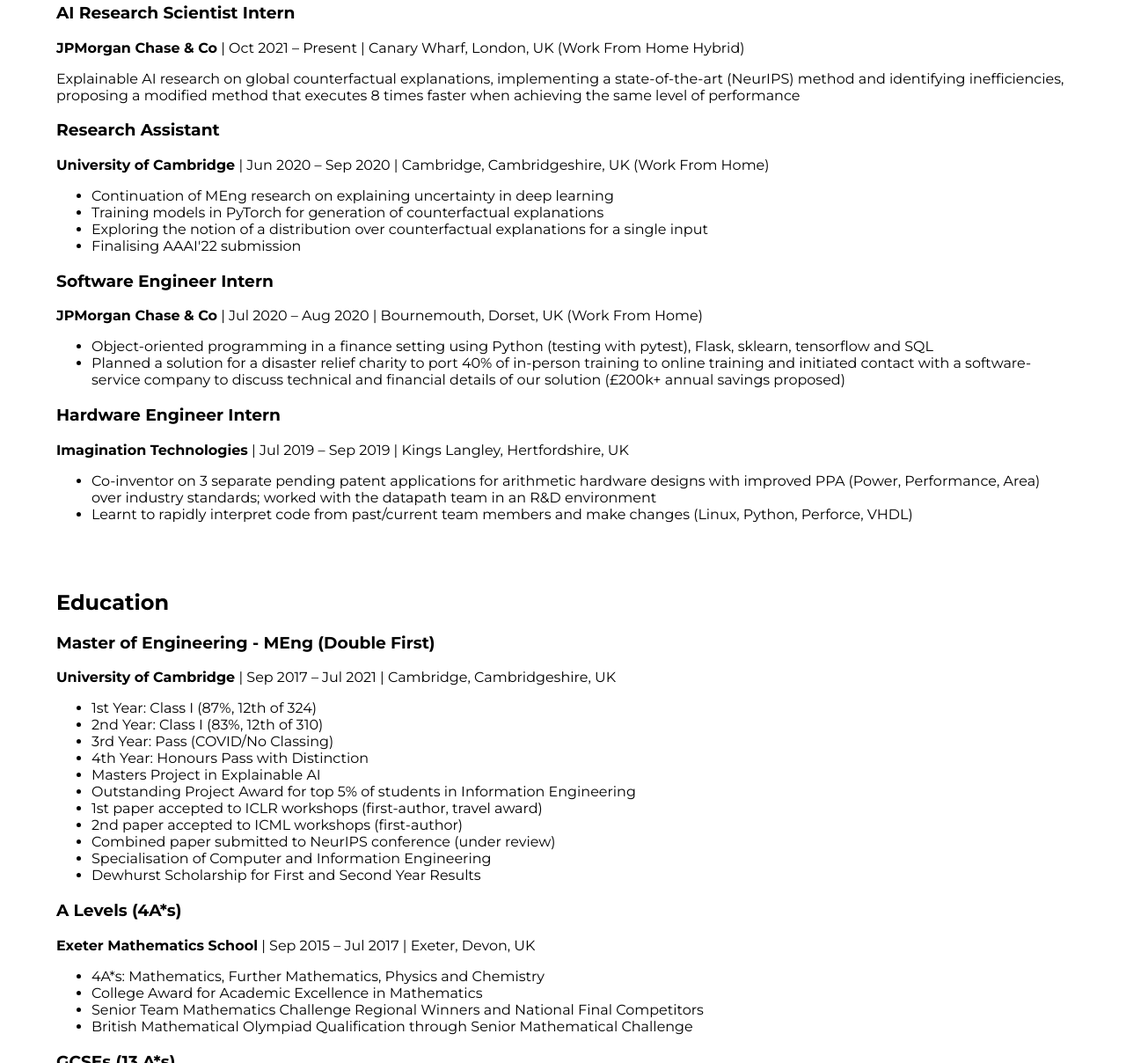
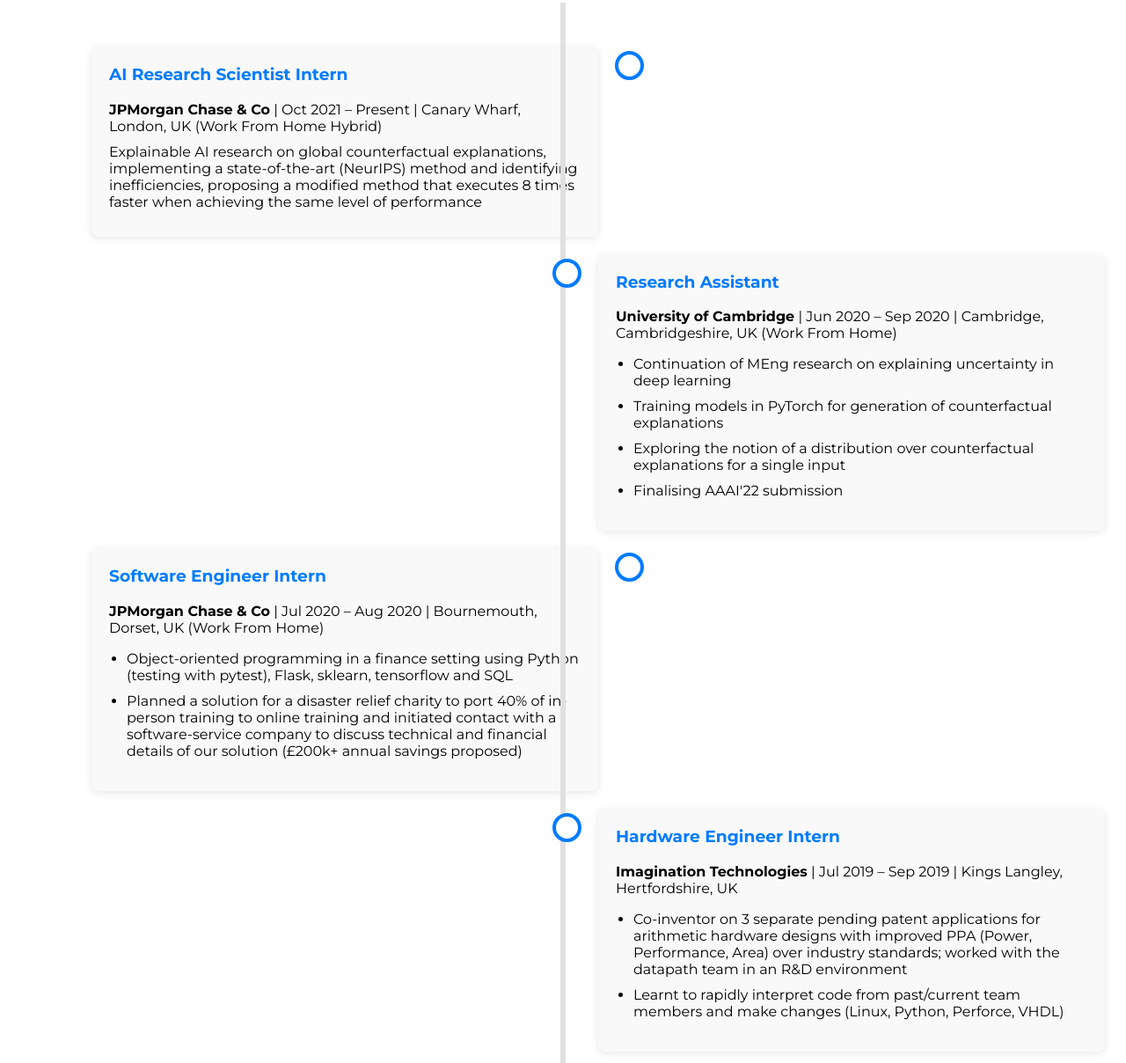
Before and after one commit to mihirupadhyay/mihirupadhyay.github.io, a plain HTML site: page index.html in a window 1280 px wide. Shown: the part 1171-2379 px from the top of the page at 88% size. Drawn offline with Linux system fonts and the light colour scheme.

Commit message:
timeline added

```diff
--- a/index.html
+++ b/index.html
@@ -7,6 +7,105 @@
     <link rel="stylesheet" href="style.css">
     <link href="https://cdnjs.cloudflare.com/ajax/libs/font-awesome/6.0.0-beta3/css/all.min.css" rel="stylesheet">
     <link href="https://fonts.googleapis.com/css2?family=Montserrat:wght@400;700&display=swap" rel="stylesheet">
+    <style>
+        /* Timeline Styling */
+        .timeline {
+            position: relative;
+            max-width: 1200px;
+            margin: 0 auto;
+            padding: 40px 0;
+        }
+
+        .timeline::after {
+            content: '';
+            position: absolute;
+            width: 6px;
+            background-color: #e0e0e0;
+            top: 0;
+            bottom: 0;
+            left: 50%;
+            margin-left: -3px;
+        }
+
+        .timeline-item {
+            padding: 10px 40px;
+            position: relative;
+            width: 50%;
+        }
+
+        .timeline-item.left {
+            left: 0;
+        }
+
+        .timeline-item.right {
+            left: 50%;
+        }
+
+        .timeline-item::after {
+            content: '';
+            position: absolute;
+            width: 25px;
+            height: 25px;
+            right: -12px;
+            background-color: #fff;
+            border: 4px solid #007bff;
+            top: 15px;
+            border-radius: 50%;
+            z-index: 1;
+        }
+
+        .timeline-item.right::after {
+            left: -12px;
+        }
+
+        .timeline-content {
+            padding: 20px;
+            background-color: #f9f9f9;
+            border-radius: 8px;
+            box-shadow: 0 2px 10px rgba(0, 0, 0, 0.1);
+        }
+
+        .timeline-content h3 {
+            margin-top: 0;
+            color: #007bff;
+        }
+
+        .timeline-content p {
+            margin: 10px 0;
+        }
+
+        .timeline-content ul {
+            padding-left: 20px;
+        }
+
+        .timeline-content ul li {
+            margin-bottom: 10px;
+        }
+
+        @media screen and (max-width: 768px) {
+            .timeline::after {
+                left: 31px;
+            }
+
+            .timeline-item {
+                width: 100%;
+                padding-left: 70px;
+                padding-right: 25px;
+            }
+
+            .timeline-item.left, .timeline-item.right {
+                left: 0;
+            }
+
+            .timeline-item::after {
+                left: 18px;
+            }
+
+            .timeline-item.right::after {
+                left: 18px;
+            }
+        }
+    </style>
 </head>
 <body>
     <!-- Navigation Bar -->
@@ -30,6 +129,8 @@
                     <div class="profile-picture">
                         <img src="avatar.PNG.jpg" alt="Mihir Upadhyay">
                         <h2>Mihir Upadhyay</h2>
+                        <p>MS Student</p>
+                        <p>New York University</p>
                         <!-- Social Media Links -->
                         <div class="social-links">
                             <a href="https://www.linkedin.com/in/mihir-upadhyay-434364171" target="_blank"><i class="fab fa-linkedin"></i></a>
@@ -39,13 +140,9 @@
                     </div>
                     <div class="about-text">
                         <h1>Welcome</h1>
-
                         <p>Currently, I'm pursuing my master's in Data Science at NYU's Center for Data Science, supervised by Prof. Umang Bhatt, researching trustworthy ML. My current interests include orchestrating multiple agents and developing methods to detect skill atrophy in sequential decision-making tasks.</p>
-
                         <p>I previously worked as a Technical Product Manager at Flixstock, an e-commerce startup, leading generative AI solutions to revamp image catalogs and enhance online image editing tools using AI. Prior to that, I led AI research at Standard Chartered Bank under the direction of Amarendra Rout, focusing on improving predictive modeling with time-series data from credit card transactions and evaluating the performance of third-party bias and drift detection tools. I also collaborated on developing an LLM-Optimized Relationship Manager Portal featuring adaptive query resolution, fine-tuned retrieval-augmented generation (RAG), and intent classification.</p>
-
                         <p>I'm a graduate of IIT BHU with a BTech, where I completed coursework in differential equations and linear algebra, and independently worked on computer vision-based image recognition projects.</p>
-
                         <p>Outside of work, I enjoy writing and creating music. I served as the secretary of the Western Music Club at IIT BHU and performed in over 10 events across the country during my four years there. I also love playing racket sports—whether it's badminton, tennis, or, more recently, pickleball—and I'm always up for a game.</p>
                     </div>
                 </div>
@@ -58,12 +155,16 @@
     <section id="experience" class="experience-section">
         <div class="container">
             <h2>Experience</h2>
-            <div class="experience-item">
+            <div class="timeline">
+                <div class="timeline-item left">
+                    <div class="timeline-content">
                         <h3>AI Research Scientist Intern</h3>
                         <p><strong>JPMorgan Chase & Co</strong> | Oct 2021 – Present | Canary Wharf, London, UK (Work From Home Hybrid)</p>
                         <p>Explainable AI research on global counterfactual explanations, implementing a state-of-the-art (NeurIPS) method and identifying inefficiencies, proposing a modified method that executes 8 times faster when achieving the same level of performance</p>
                     </div>
-            <div class="experience-item">
+                </div>
+                <div class="timeline-item right">
+                    <div class="timeline-content">
                         <h3>Research Assistant</h3>
                         <p><strong>University of Cambridge</strong> | Jun 2020 – Sep 2020 | Cambridge, Cambridgeshire, UK (Work From Home)</p>
                         <ul>
@@ -73,7 +174,9 @@
                             <li>Finalising AAAI'22 submission</li>
                         </ul>
                     </div>
-            <div class="experience-item">
+                </div>
+                <div class="timeline-item left">
+                    <div class="timeline-content">
                         <h3>Software Engineer Intern</h3>
                         <p><strong>JPMorgan Chase & Co</strong> | Jul 2020 – Aug 2020 | Bournemouth, Dorset, UK (Work From Home)</p>
                         <ul>
@@ -81,7 +184,9 @@
                             <li>Planned a solution for a disaster relief charity to port 40% of in-person training to online training and initiated contact with a software-service company to discuss technical and financial details of our solution (£200k+ annual savings proposed)</li>
                         </ul>
                     </div>
-            <div class="experience-item">
+                </div>
+                <div class="timeline-item right">
+                    <div class="timeline-content">
                         <h3>Hardware Engineer Intern</h3>
                         <p><strong>Imagination Technologies</strong> | Jul 2019 – Sep 2019 | Kings Langley, Hertfordshire, UK</p>
                         <ul>
@@ -90,13 +195,17 @@
                         </ul>
                     </div>
                 </div>
+            </div>
+        </div>
     </section>
 
     <!-- Education Section -->
     <section id="education" class="education-section">
         <div class="container">
             <h2>Education</h2>
-            <div class="education-item">
+            <div class="timeline">
+                <div class="timeline-item left">
+                    <div class="timeline-content">
                         <h3>Master of Engineering - MEng (Double First)</h3>
                         <p><strong>University of Cambridge</strong> | Sep 2017 – Jul 2021 | Cambridge, Cambridgeshire, UK</p>
                         <ul>
@@ -113,7 +222,9 @@
                             <li>Dewhurst Scholarship for First and Second Year Results</li>
                         </ul>
                     </div>
-            <div class="education-item">
+                </div>
+                <div class="timeline-item right">
+                    <div class="timeline-content">
                         <h3>A Levels (4A*s)</h3>
                         <p><strong>Exeter Mathematics School</strong> | Sep 2015 – Jul 2017 | Exeter, Devon, UK</p>
                         <ul>
@@ -123,13 +234,17 @@
                             <li>British Mathematical Olympiad Qualification through Senior Mathematical Challenge</li>
                         </ul>
                     </div>
-            <div class="education-item">
+                </div>
+                <div class="timeline-item left">
+                    <div class="timeline-content">
                         <h3>GCSEs (13 A*s)</h3>
                         <p><strong>Queen Elizabeth's School</strong> | Sep 2010 – Jul 2015 | Crediton, Devon, UK</p>
                         <ul>
                             <li>13 A*s: Double Maths, Double English, Triple Science, Statistics, Astronomy, Spanish, French, History, Geography</li>
                             <li>School Award for Highest Academic Achievement</li>
                         </ul>
+                    </div>
+                </div>
             </div>
         </div>
     </section>
```
Lines whose indentation alone changed are shown as unchanged.
